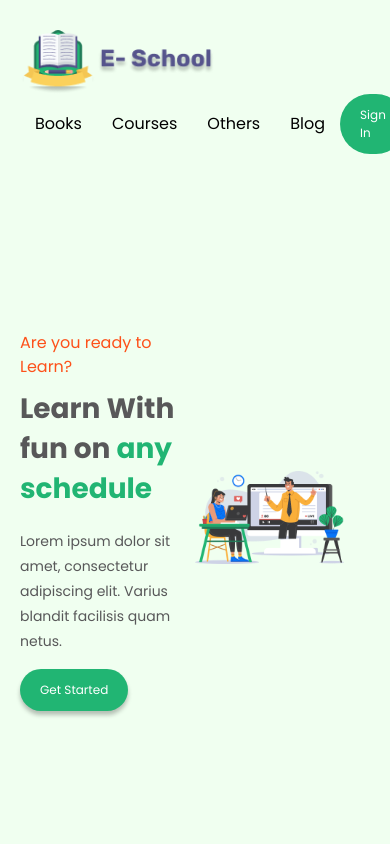
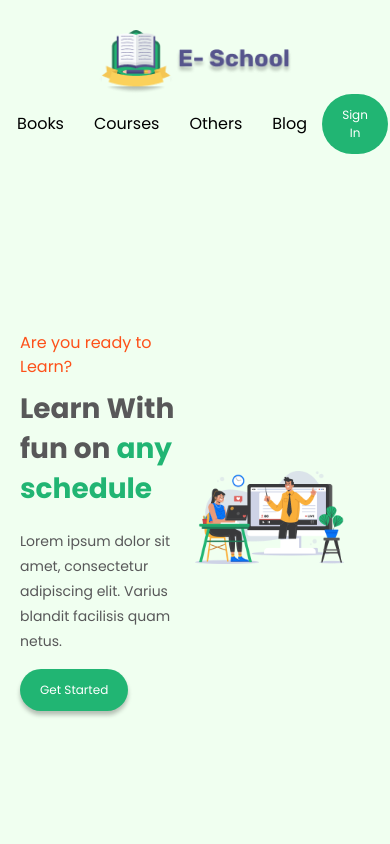
Before and after one commit to KhanZakaria/e-school-responsive, a plain HTML site: page index.html in a window 390 px wide. Shown: the top 844 px of the page. Drawn offline with Linux system fonts and the light colour scheme.

Commit message:
Update responsive.css

```diff
--- a/css/responsive.css
+++ b/css/responsive.css
@@ -127,6 +127,16 @@
 
 /*--------xsm---------*/
 @media (max-width:575px){
+     nav {
+        text-align: center;
+        justify-content: center;
+    }
+    nav ul {
+        display: flex;
+        flex-basis: 100%;
+        justify-content: center;
+        align-items: center;
+    }
     h1 {
         font-size: 28px;
         line-height: 40px;
```
